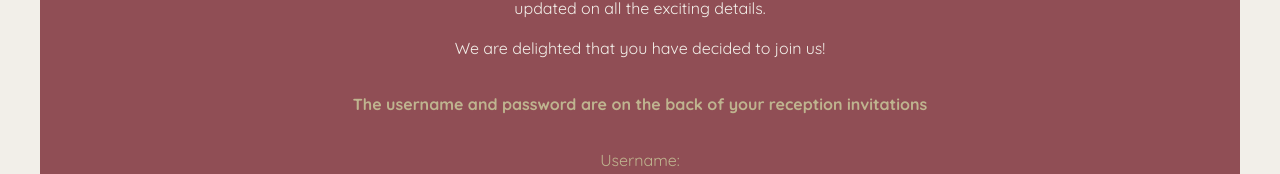
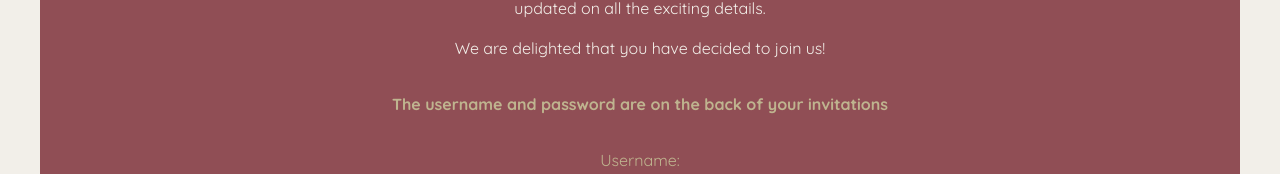
Before and after one commit to hammyyawmagorp/wedding-site-ha, a React (Vite) app: page / in a window 1280 px wide. Shown: the part 496-670 px from the top of the page. Built offline with nearby package versions, Linux system fonts and the light colour scheme; no server answers; a web font is replaced by a local one; what tailwindcss-animated would draw is missing.

Commit message:
updated portal

```diff
--- a/src/components/portal/Portal.jsx
+++ b/src/components/portal/Portal.jsx
@@ -48,8 +48,7 @@ const Portal = () => {
           </h2>
           <h3 className="pt-4 pb-2 mt-4 mb-2 font-bold text-normal text-weddinggold">
             {' '}
-            The username and password are on the back of your reception
-            invitations
+            The username and password are on the back of your invitations
           </h3>
 
           <div>
```
